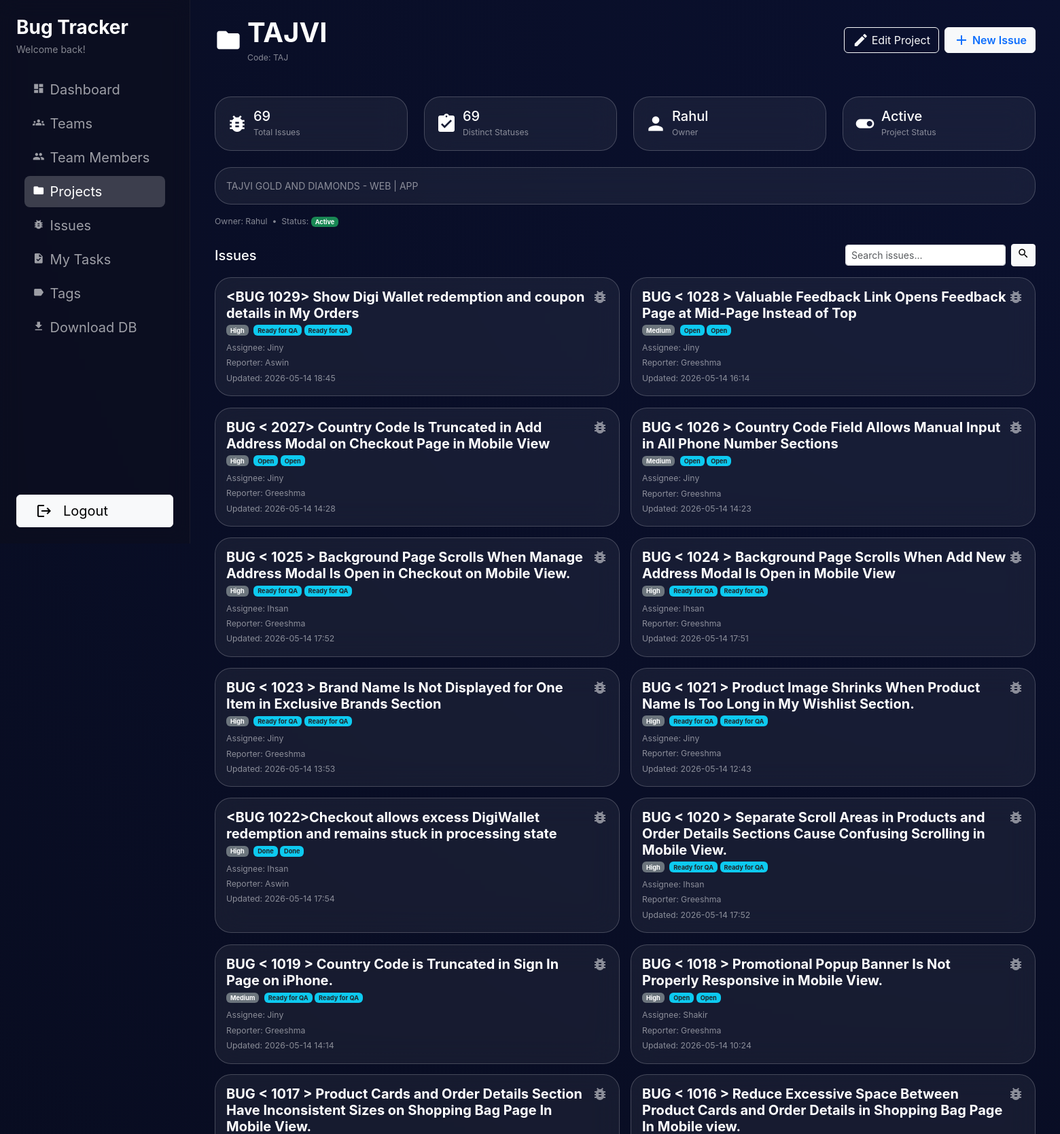
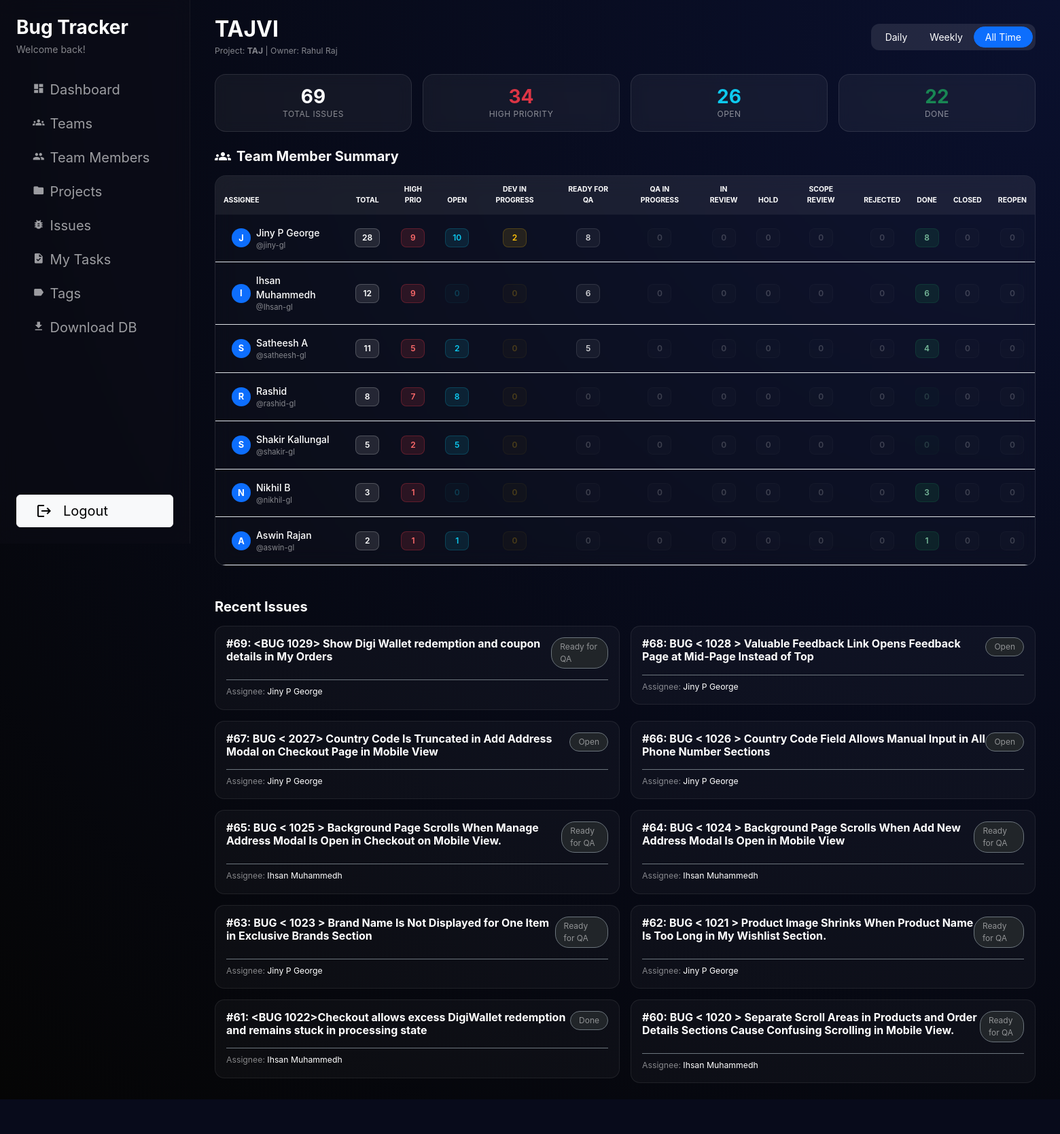
Before and after one commit to satheeshappzdev-pixel/BUG-TRACKER, a Django app: page /projects/1/ in a window 1560 px wide. Shown: the top 1669 px of the page at 68% size. After the commit the page ends 1618 px from the top, so only its background shows below. Run offline with Django 5.2, Linux system fonts and the light colour scheme; a user stored in the database is signed in; data comes from the database, SQL or seed files in the repository; both versions use the stored data as it was after the commit; some web fonts are replaced.

Commit message:
DAILY SUMMARY PROJECT

```diff
--- /dev/null
+++ b/issues/templatetags/custom_filters.py
@@ -0,0 +1,6 @@
+from django import template
+register = template.Library()
+
+@register.filter
+def get_item(dictionary, key):
+    return dictionary.get(key)
--- a/issues/views.py
+++ b/issues/views.py
@@ -21,7 +21,12 @@
 from django.db.models import Q
 from django.contrib.auth.mixins import LoginRequiredMixin
 from django.views.generic import ListView
-
+from django.utils import timezone
+from datetime import timedelta
+from django.db.models import Count, Q
+from django.views.generic import DetailView
+from django.contrib.auth.mixins import LoginRequiredMixin
+from .models import Project, Issue
 from .models import Issue
 
 
@@ -40,14 +45,83 @@
     context_object_name = 'project'
 
     def get_queryset(self):
-        return Project.objects.select_related('owner', 'team')
+        return Project.objects.select_related('owner')
 
     def get_context_data(self, **kwargs):
         context = super().get_context_data(**kwargs)
         project = self.object
-        context['issues'] = project.issues.select_related('assignee', 'reporter').all()
+
+        # 1. Handle Time Filtering
+        period = self.request.GET.get('period', 'all')
+        now = timezone.now()
+        issues_qs = project.issues.select_related('assignee')
+
+        if period == 'daily':
+            start_date = now.replace(hour=0, minute=0, second=0, microsecond=0)
+            issues_qs = issues_qs.filter(created_at__gte=start_date)
+        elif period == 'weekly':
+            start_date = now - timedelta(days=7)
+            issues_qs = issues_qs.filter(created_at__gte=start_date)
+
+        # 2. Dynamic Annotation for all Statuses
+        status_annotations = {
+            f"{status.lower()}_count": Count('id', filter=Q(status=status))
+            for status, label in IssueStatusChoices.choices
+        }
+
+        # Added first_name and last_name to values()
+        member_summary_qs = issues_qs.values(
+            'assignee__username',
+            'assignee__id',
+            'assignee__first_name',
+            'assignee__last_name'
+        ).annotate(
+            total=Count('id'),
+            high_priority=Count('id', filter=Q(priority='high')),
+            **status_annotations
+        ).order_by('-total')
+
+        # Convert QuerySet to list to modify objects for the template
+        member_summary = list(member_summary_qs)
+
+        # 3. Data Transformation (Removing need for get_item tag)
+        for member in member_summary:
+            # --- Logic to create full name ---
+            first = member.get('assignee__first_name')
+            last = member.get('assignee__last_name')
+            if first and last:
+                member['full_display_name'] = f"{first} {last}"
+            elif first:
+                member['full_display_name'] = first
+            else:
+                member['full_display_name'] = member.get('assignee__username') or "Unassigned"
+            # ---------------------------------
+
+            counts_list = []
+            for status, label in IssueStatusChoices.choices:
+                key = f"{status.lower()}_count"
+                counts_list.append({
+                    'label': label,
+                    'count': member.get(key, 0),
+                    'slug': status.lower() # For CSS class mapping
+                })
+            member['status_counts_list'] = counts_list
+
+        # 4. Overall Metrics
+        metrics = issues_qs.aggregate(
+            total=Count('id'),
+            high_priority=Count('id', filter=Q(priority='high')),
+            **status_annotations
+        )
+
+        context.update({
+            'issues': issues_qs.order_by('-created_at')[:10],
+            'member_summary': member_summary,
+            'metrics': metrics,
+            'current_period': period,
+            'status_choices': IssueStatusChoices.choices
+        })
         return context
-
 
 class ProjectCreateView(LoginRequiredMixin, CreateView):
     model = Project
--- a/templates/issues/issue_list.html
+++ b/templates/issues/issue_list.html
@@ -9,7 +9,6 @@
     /* Compact Typography & Design System */
     body {
         font-size: 0.875rem;
-        background: radial-gradient(circle at top right, #0a102e 0%, #050505 100%);
     }
 
     /* Metric Cards Pattern for Stats */
--- a/templates/issues/project_detail.html
+++ b/templates/issues/project_detail.html
@@ -1,194 +1,216 @@
 {% extends "users/index.html" %}
 
-{% block title %}{{ project.name }} | Project | Bug Tracker{% endblock %}
+{% block title %}{{ project.name }} - Details{% endblock %}
 
-{% block nav_projects_active %}active{% endblock %}
-{% block dashboard_content %}
-{% block page_header %}
-<div class="row mb-5">
-    <div class="col d-flex align-items-center">
-        <span class="material-icons text-white fs-1 me-2">folder</span>
-        <div>
-            <h1 class="text-white fw-bold mb-1">{{ project.name }}</h1>
-            {% if project.code %}
-                <p class="text-white-50 mb-0 small">Code: {{ project.code }}</p>
-            {% else %}
-                <p class="text-white-50 mb-0 small">Project details and issues.</p>
-            {% endif %}
-        </div>
-    </div>
-    <div class="col-auto d-flex align-items-center gap-2">
-        <a href="{% url 'issues:project_update' project.pk %}"
-           class="btn btn-outline-light d-flex align-items-center">
-            <span class="material-icons me-1">edit</span>
-            Edit Project
-        </a>
-        <a href="{% url 'issues:issue_create' project.pk %}"
-           class="btn btn-light text-primary fw-semibold d-flex align-items-center">
-            <span class="material-icons me-1">add</span>
-            New Issue
-        </a>
-    </div>
-</div>
+{% block extra_head %}
+<style>
+    body {
+        font-size: 0.875rem;
+        background: radial-gradient(circle at top right, #0a102e 0%, #050505 100%);
+        color: white;
+        min-height: 100vh;
+    }
+
+    /* Metric Cards */
+    .metric-card {
+        border: 1px solid rgba(255, 255, 255, 0.1);
+        border-radius: 16px;
+        background: rgba(255, 255, 255, 0.05) !important;
+        backdrop-filter: blur(10px);
+    }
+
+    /* Glassmorphism Table */
+    .summary-table-container {
+        background: rgba(255, 255, 255, 0.02) !important;
+        border: 1px solid rgba(255, 255, 255, 0.1) !important;
+        border-radius: 16px;
+        overflow-x: auto;
+        backdrop-filter: blur(15px);
+    }
+
+    .summary-table {
+        margin-bottom: 0 !important;
+        background: transparent !important;
+        min-width: 1200px;
+    }
+
+    .summary-table thead th {
+        background: rgba(255, 255, 255, 0.06) !important;
+        color: #ffffff !important;
+        font-size: 0.65rem;
+        text-transform: uppercase;
+        border: none !important;
+        padding: 12px !important;
+    }
+
+    .summary-table td {
+        background: transparent !important;
+        color: #ffffff !important;
+        border-top: 1px solid rgba(255, 255, 255, 0.05) !important;
+        vertical-align: middle !important;
+    }
+
+    /* Universal Transparent Badges */
+    .count-badge {
+        display: inline-block;
+        padding: 4px 10px;
+        border-radius: 8px;
+        font-weight: 600;
+        font-size: 0.75rem;
+        min-width: 35px;
+        text-align: center;
+        background: rgba(255, 255, 255, 0.05); /* Default fallback */
+        color: rgba(255, 255, 255, 0.8);
+        border: 1px solid rgba(255, 255, 255, 0.1);
+    }
+
+    .badge-total { background: rgba(255, 255, 255, 0.1); color: #fff; border-color: rgba(255, 255, 255, 0.2); }
+    .badge-high { background: rgba(220, 53, 69, 0.15); color: #ff6b6b; border-color: rgba(220, 53, 69, 0.3); }
+
+    /* Specific Status Colors */
+    .badge-open { background: rgba(13, 202, 240, 0.1); color: #0dcaf0; border-color: rgba(13, 202, 240, 0.2); }
+    .badge-dev_in_progress { background: rgba(255, 193, 7, 0.1); color: #ffc107; border-color: rgba(255, 193, 7, 0.2); }
+    .badge-done { background: rgba(25, 135, 84, 0.15); color: #75b798; border-color: rgba(25, 135, 84, 0.2); }
+
+    /* Generic for other statuses */
+    .badge-default-status { background: rgba(255, 255, 255, 0.05); color: rgba(255, 255, 255, 0.5); }
+
+    .issue-card {
+        background: rgba(255, 255, 255, 0.03);
+        border: 1px solid rgba(255, 255, 255, 0.08);
+        border-radius: 14px;
+    }
+
+    .status-pill {
+        padding: 4px 12px;
+        border-radius: 20px;
+        font-size: 0.75rem;
+    }
+</style>
 {% endblock %}
 
-{% block content %}
-<div class="row g-4 mb-4">
-    <div class="col-12 col-sm-6 col-lg-3">
-        <div class="glass-card p-3 h-100 text-white">
-            <div class="d-flex align-items-center">
-                <span class="material-icons fs-2 me-2">bug_report</span>
-                <div>
-                    <h4 class="h5 mb-0">{{ issues|length }}</h4>
-                    <small class="text-white-50">Total Issues</small>
+{% block dashboard_content %}
+    {# 1. Header #}
+    <div class="row mb-4 align-items-center">
+        <div class="col">
+            <h2 class="text-white fw-bold mb-1">{{ project.name }}</h2>
+            <p class="text-white-50 small mb-0">Project: <strong>{{ project.code }}</strong> | Owner: {{ project.owner.get_full_name|default:project.owner.username }}</p>
         </div>
-            </div>
-        </div>
-    </div>
-    <div class="col-12 col-sm-6 col-lg-3">
-        <div class="glass-card p-3 h-100 text-white">
-            <div class="d-flex align-items-center">
-                <span class="material-icons fs-2 me-2">assignment_turned_in</span>
-                <div>
-                    <h4 class="h5 mb-0">
-                        {{ issues|dictsort:"status"|length }}
-                    </h4>
-                    <small class="text-white-50">Distinct Statuses</small>
-                </div>
-            </div>
-        </div>
-    </div>
-    <div class="col-12 col-sm-6 col-lg-3">
-        <div class="glass-card p-3 h-100 text-white">
-            <div class="d-flex align-items-center">
-                <span class="material-icons fs-2 me-2">person</span>
-                <div>
-                    <h4 class="h5 mb-0">
-                        {% if project.owner %}
-                            {{ project.owner.get_short_name|default:project.owner.username }}
-                        {% else %}
-                            <small class="text-white-50">Unassigned</small>
-                        {% endif %}
-                    </h4>
-                    <small class="text-white-50">Owner</small>
-                </div>
-            </div>
-        </div>
-    </div>
-    <div class="col-12 col-sm-6 col-lg-3">
-        <div class="glass-card p-3 h-100 text-white">
-            <div class="d-flex align-items-center">
-                <span class="material-icons fs-2 me-2">toggle_on</span>
-                <div>
-                    <h4 class="h5 mb-0">
-                        {% if project.is_active %}Active{% else %}Inactive{% endif %}
-                    </h4>
-                    <small class="text-white-50">Project Status</small>
-                </div>
-            </div>
+        <div class="col-auto">
+            <div class="btn-group p-1" style="background: rgba(255,255,255,0.1); border-radius: 12px;">
+                <a href="?period=daily" class="btn btn-sm {% if current_period == 'daily' %}btn-primary{% else %}text-white{% endif %} rounded-pill px-3">Daily</a>
+                <a href="?period=weekly" class="btn btn-sm {% if current_period == 'weekly' %}btn-primary{% else %}text-white{% endif %} rounded-pill px-3">Weekly</a>
+                <a href="?period=all" class="btn btn-sm {% if current_period == 'all' or not current_period %}btn-primary{% else %}text-white{% endif %} rounded-pill px-3">All Time</a>
             </div>
         </div>
     </div>
 
-{% if project.description %}
-    <div class="glass-card p-3 mb-3">
-        <p class="mb-0 text-white-50">{{ project.description }}</p>
-    </div>
-{% endif %}
-
-<div class="mb-4 small text-white-50">
-    Owner:
-    {% if project.owner %}
-        {{ project.owner.get_short_name|default:project.owner.username }}
-    {% else %}
-        <em>Unassigned</em>
-    {% endif %}
-    &nbsp;•&nbsp;
-    Status:
-    {% if project.is_active %}
-        <span class="badge bg-success">Active</span>
-    {% else %}
-        <span class="badge bg-secondary">Inactive</span>
-    {% endif %}
-</div>
-
-<div class="d-flex justify-content-between align-items-center mb-3">
-    <h2 class="h5 text-white mb-0">Issues</h2>
-    <form method="get" class="d-flex align-items-center" style="max-width: 280px;">
-        <input type="text"
-               name="q"
-               value="{{ request.GET.q }}"
-               class="form-control form-control-sm me-2"
-               placeholder="Search issues...">
-        <button type="submit" class="btn btn-sm btn-light">
-            <span class="material-icons" style="font-size:18px;">search</span>
-        </button>
-    </form>
-</div>
-{% if issues %}
-    <div class="row g-3">
-        {% for issue in issues %}
-            {% if not request.GET.q or request.GET.q|lower in issue.title|lower %}
-            <div class="col-12 col-md-6">
-                <div class="glass-card p-3 h-100">
-                    <div class="d-flex justify-content-between align-items-start mb-2">
-                        <div>
-                            <h5 class="fw-bold mb-1">
-                                <a href="{% url 'issues:issue_detail' issue.pk %}"
-                                   class="text-decoration-none text-white">
-                                    {{ issue.title }}
-                                </a>
-                            </h5>
-                            <div class="small text-white-50">
-                                <span class="badge bg-secondary me-1">
-                                    {{ issue.get_priority_display }}
-                                </span>
-                                <span class="badge bg-info text-dark">
-                                    {{ issue.get_status_display }}
-                                </span>
-                                <span class="badge bg-info text-dark">
-                                    {{ issue.get_status_display }}
-                                </span>
+    {# 2. Metrics Summary #}
+    <div class="row g-3 mb-4">
+        <div class="col-6 col-lg-3">
+            <div class="metric-card p-3 text-center">
+                <h3 class="fw-bold mb-0 text-white">{{ metrics.total }}</h3>
+                <p class="small mb-0 opacity-50">TOTAL ISSUES</p>
             </div>
         </div>
-                        <span class="material-icons text-white-50">
-                            bug_report
-                        </span>
+        <div class="col-6 col-lg-3">
+            <div class="metric-card p-3 text-center">
+                <h3 class="fw-bold mb-0 text-danger">{{ metrics.high_priority }}</h3>
+                <p class="small mb-0 opacity-50">HIGH PRIORITY</p>
             </div>
-
-                    <div class="small text-white-50 mb-1">
-                        Assignee:
-                        {% if issue.assignee %}
-                            {{ issue.assignee.get_short_name|default:issue.assignee.username }}
-                        {% else %}
-                            <em>Unassigned</em>
-                        {% endif %}
         </div>
-                    <div class="small text-white-50 mb-1">
-                        Reporter:
-                        {% if issue.reporter %}
-                            {{ issue.reporter.get_short_name|default:issue.reporter.username }}
-                        {% else %}
-                            <em>-</em>
-                        {% endif %}
+        <div class="col-6 col-lg-3">
+            <div class="metric-card p-3 text-center">
+                <h3 class="fw-bold mb-0 text-info">{{ metrics.open_count }}</h3>
+                <p class="small mb-0 opacity-50">OPEN</p>
             </div>
-                    <div class="small text-white-50">
-                        Updated: {{ issue.updated_at|date:"Y-m-d H:i" }}
+        </div>
+        <div class="col-6 col-lg-3">
+            <div class="metric-card p-3 text-center">
+                <h3 class="fw-bold mb-0 text-success">{{ metrics.done_count }}</h3>
+                <p class="small mb-0 opacity-50">DONE</p>
             </div>
         </div>
     </div>
+
+    {# 3. Team Member Summary Table #}
+    <div class="mb-5">
+        <h5 class="text-white fw-bold mb-3 d-flex align-items-center">
+            <span class="material-icons me-2">groups</span> Team Member Summary
+        </h5>
+        <div class="summary-table-container">
+            <table class="table summary-table">
+                <thead>
+                    <tr>
+                        <th class="ps-4">Assignee</th>
+                        <th class="text-center">Total</th>
+                        <th class="text-center">High Prio</th>
+                        {% for status, label in status_choices %}
+                            <th class="text-center">{{ label }}</th>
+                        {% endfor %}
+                    </tr>
+                </thead>
+                <tbody>
+                    {% for member in member_summary %}
+                    <tr>
+                        <td class="py-3 ps-4">
+                            <div class="d-flex align-items-center gap-2">
+                                {# Avatar: Uses the first letter of the display name #}
+                                <div class="rounded-circle bg-primary d-flex align-items-center justify-content-center text-white fw-bold" style="width: 28px; height: 28px; font-size: 0.8rem;">
+                                    {{ member.full_display_name|slice:":1"|upper }}
+                                </div>
+
+                                <div class="d-flex flex-column">
+                                    <span class="text-white fw-medium">
+                                        {{ member.full_display_name }}
+                                    </span>
+                                    {% if member.assignee__username and member.assignee__first_name %}
+                                        <small class="text-white-50" style="font-size: 0.7rem;">@{{ member.assignee__username }}</small>
                                     {% endif %}
+                                </div>
+                            </div>
+                        </td>
+                        <td class="text-center">
+                            <span class="count-badge badge-total">{{ member.total }}</span>
+                        </td>
+                        <td class="text-center">
+                            <span class="count-badge badge-high {% if member.high_priority == 0 %}opacity-25{% endif %}">
+                                {{ member.high_priority }}
+                            </span>
+                        </td>
+
+                        {# Status badges with specific slug-based coloring #}
+                        {% for stat in member.status_counts_list %}
+                            <td class="text-center">
+                                <span class="count-badge badge-{{ stat.slug|default:'default-status' }} {% if stat.count == 0 %}opacity-25{% endif %}">
+                                    {{ stat.count }}
+                                </span>
+                            </td>
+                        {% endfor %}
+                    </tr>
+                    {% empty %}
+                    <tr><td colspan="25" class="text-center py-5 text-white-50">No member data available.</td></tr>
+                    {% endfor %}
+                </tbody>
+            </table>
+        </div>
+    </div>
+
+    {# 4. Recent Issues #}
+    <h5 class="text-white fw-bold mb-3">Recent Issues</h5>
+    <div class="row g-3">
+        {% for issue in issues %}
+        <div class="col-12 col-md-6">
+            <div class="issue-card p-3">
+                <div class="d-flex justify-content-between align-items-start mb-2">
+                    <h6 class="fw-bold mb-0 text-white">#{{ issue.pk }}: {{ issue.title }}</h6>
+                    <span class="status-pill bg-dark border border-secondary text-white-50">{{ issue.get_status_display }}</span>
+                </div>
+                <div class="small text-white-50 mt-3 pt-2 border-top border-secondary">
+                    Assignee: <span class="text-white">{{ issue.assignee.get_full_name|default:issue.assignee.username|default:"N/A" }}</span>
+                </div>
+            </div>
+        </div>
         {% endfor %}
     </div>
-{% else %}
-    <div class="glass-card text-center py-4">
-        <p class="text-white-50 mb-2">No issues in this project yet.</p>
-        <a href="{% url 'issues:issue_create' project.pk %}"
-           class="btn btn-light text-primary fw-semibold d-inline-flex align-items-center">
-            <span class="material-icons me-1">add</span>
-            Create the first issue
-        </a>
-    </div>
-{% endif %}
 {% endblock %}
-{% endblock %}
--- a/templates/users/index.html
+++ b/templates/users/index.html
@@ -15,7 +15,7 @@
 
     body {
         font-family: 'Inter', 'Google Sans', sans-serif; /* Inter is more compact for UI */
-        background: radial-gradient(circle at top right, #0a102e 0%, #050505 100%);
+        background: linear-gradient(to left, #0a102e 0%, #050505 100%);
         min-height: 100vh;
         font-size: 0.875rem; /* Standard professional UI size (14px) */
         color: rgba(255, 255, 255, 0.9);
```
Also changed, not shown: db.sqlite3. Lines whose indentation alone changed are shown as unchanged.
